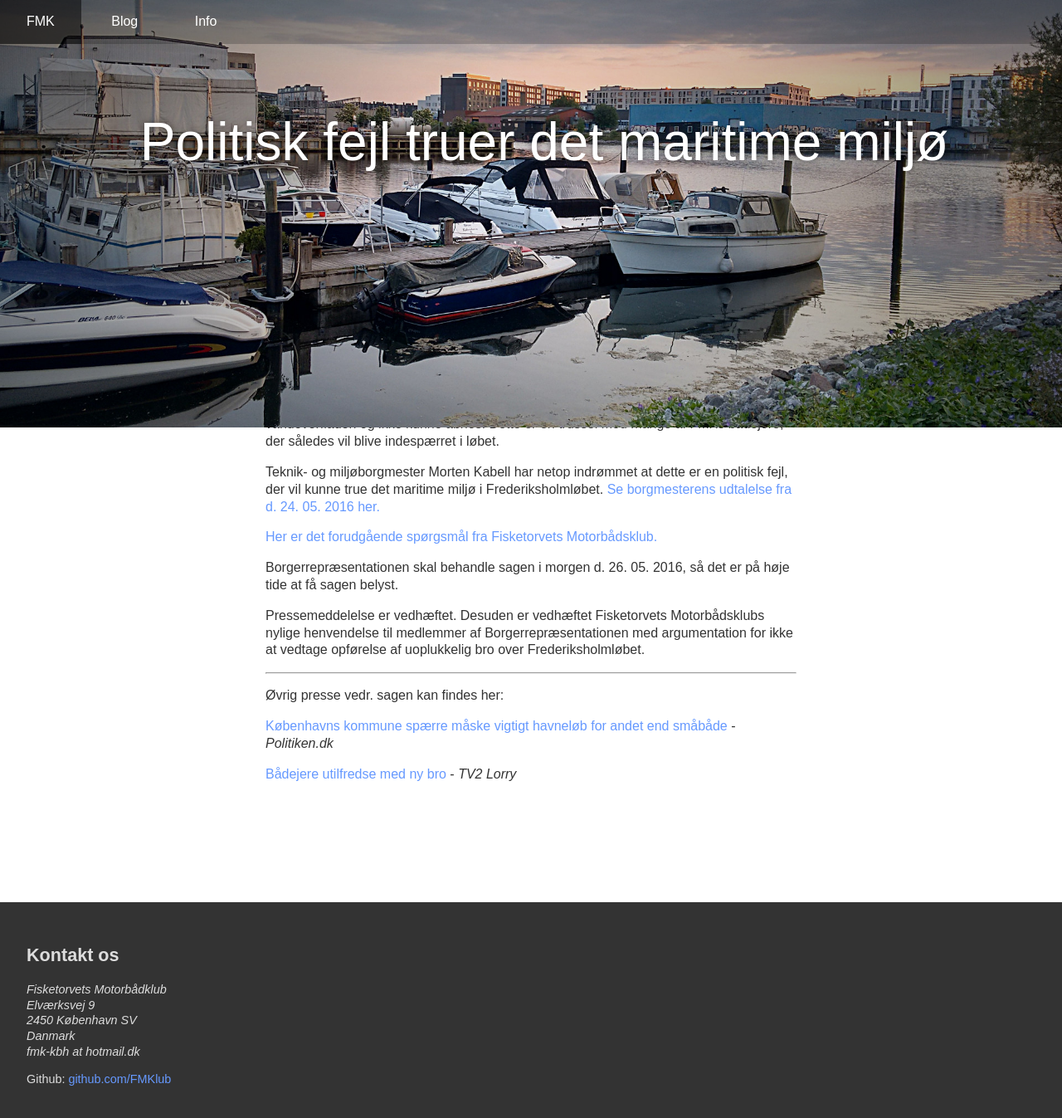
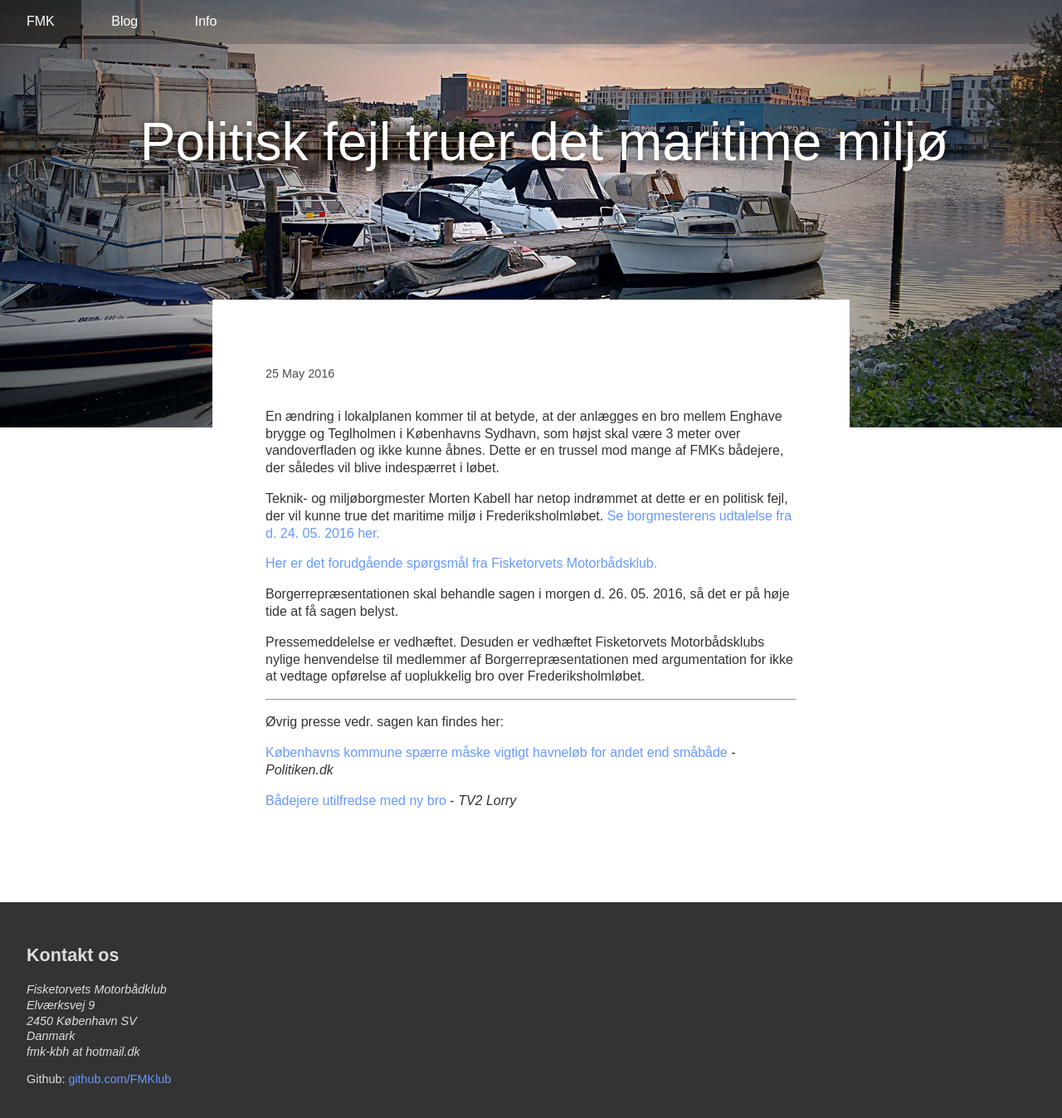
Before and after one commit to fisketorvetsmotorbaadklub/fisketorvetsmotorbaadklub.github.io, a Jekyll site: the page built from index.html, in a window 1280 px wide and 1356 px high. Shown: the top 1347 px of the window at 83% size. Built offline with Jekyll 4.4.1, drawn with Linux system fonts in a browser that asks for light colours.

Commit message:
Update main.css

```diff
--- a/css/main.css
+++ b/css/main.css
@@ -93,11 +93,12 @@ footer {
 
     article .post,
     article .page {
+        position: relative;
         text-align: left;
         background-color: #fff;
         width: 40rem;
         margin: -10rem auto 0;
-        padding: 2rem;
+        padding: 4rem;
     }
 
     .nice-header {
```
